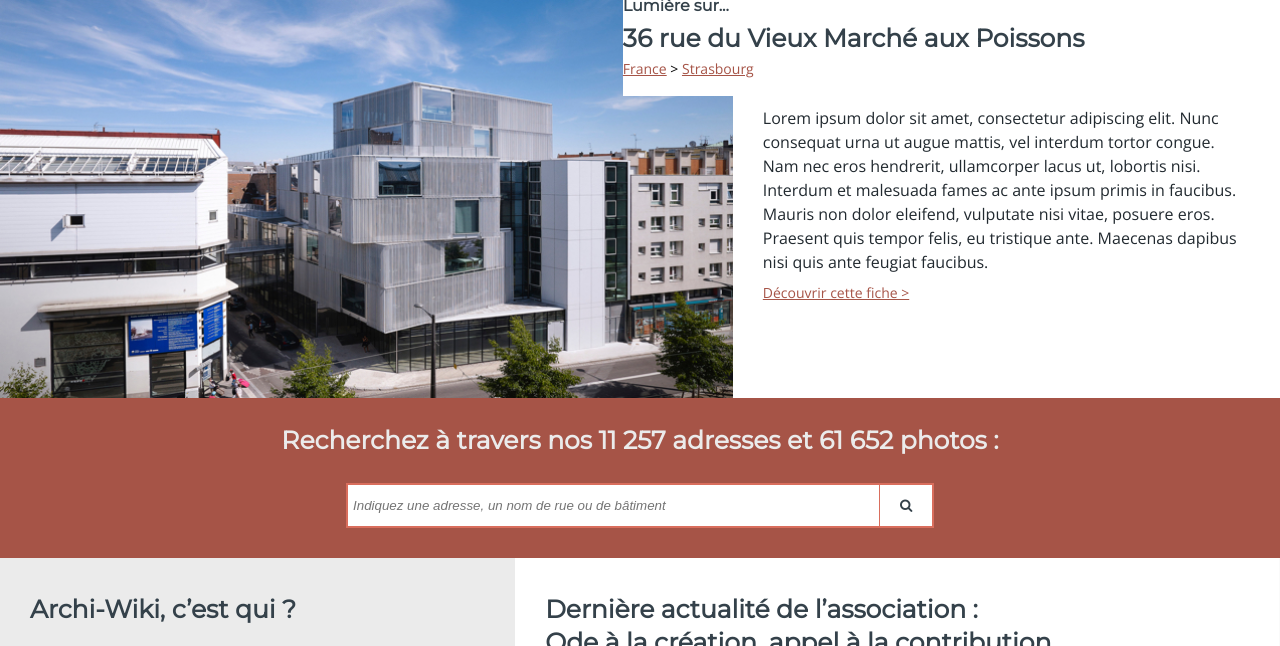
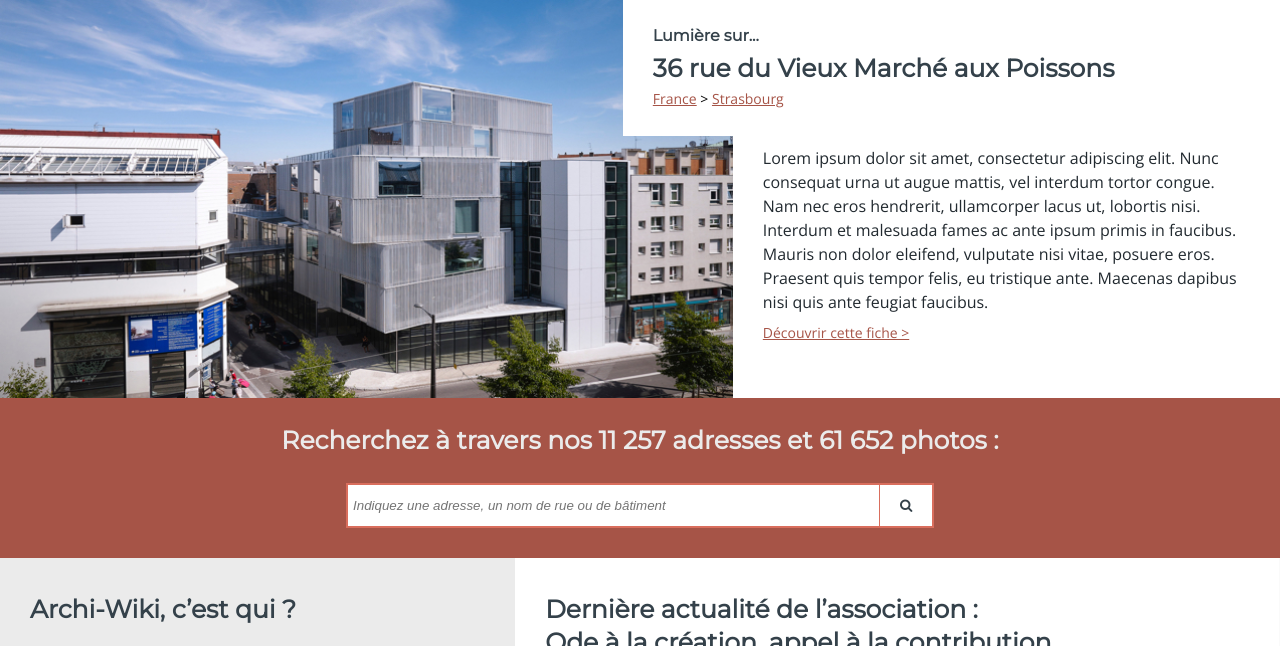
Before and after one commit to vivatm/LPATC-2017-integration, a website: page app/index.html in a window 1280 px wide. Shown: the part 154-800 px from the top of the page. Drawn offline with nearby package versions, Linux system fonts and the light colour scheme.

Commit message:
responsive - correction

```diff
--- a/app/scss/component/_article.scss
+++ b/app/scss/component/_article.scss
@@ -52,8 +52,7 @@ article{
       background-color: white;
       @include breakpoint(tablet) {
         margin-left: -110px;
-        padding: 0;
-        padding-bottom: 20px;
+        padding: 30px;
       }
     }
     h3{
```
Also changed, not shown: app/css/main.css.
